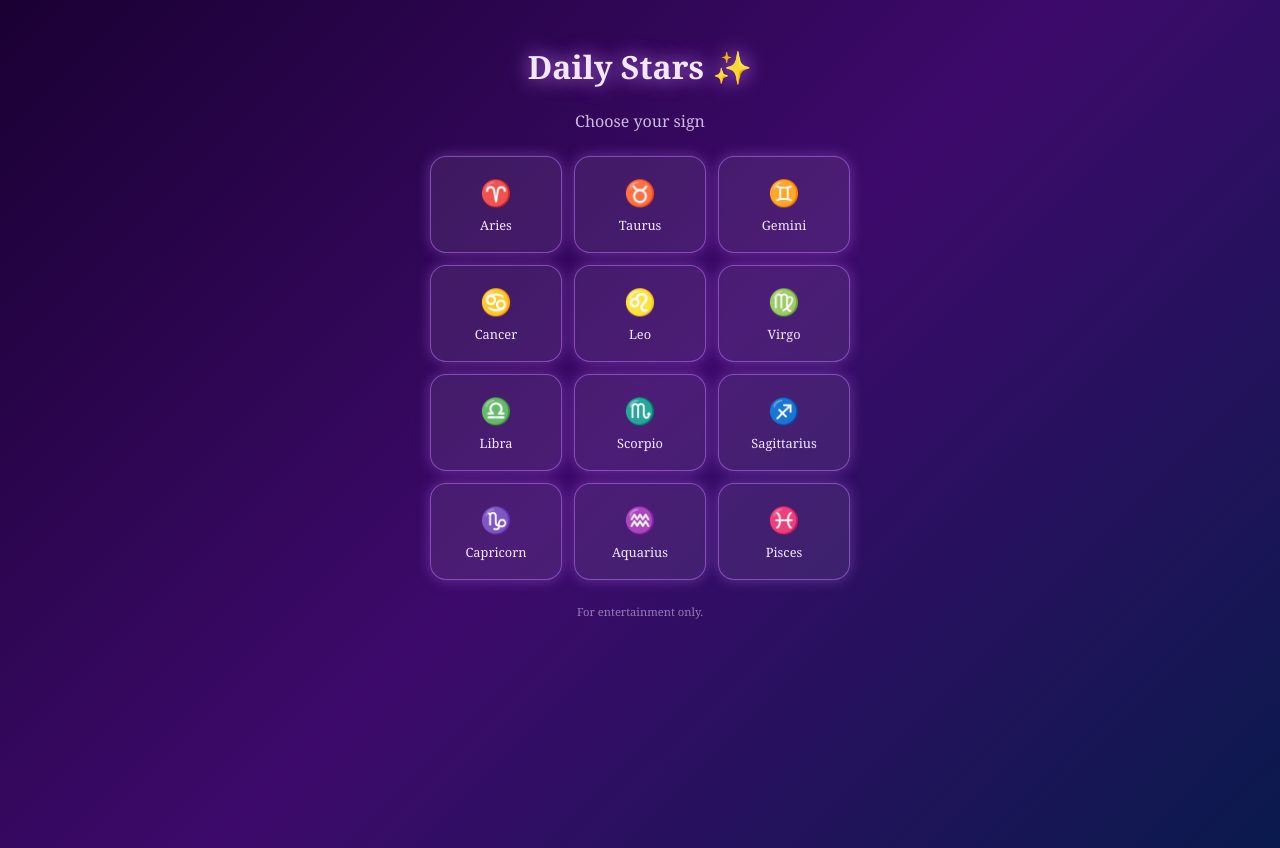
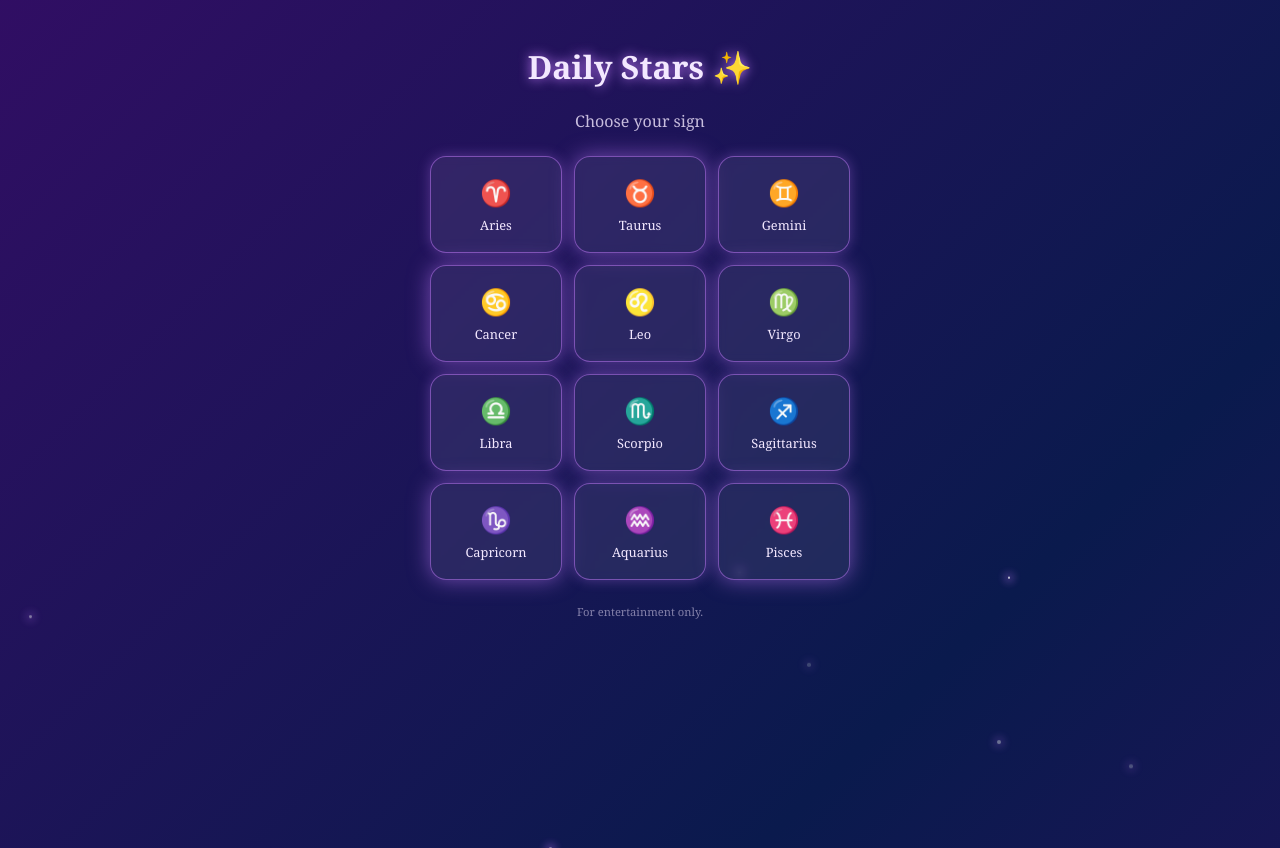
Before and after one commit to partypeg/daily-stars, a plain HTML site: page index.html in a window 1280 px wide. Drawn offline with Linux system fonts and the light colour scheme.

Commit message:
Update index.html

```diff
--- a/index.html
+++ b/index.html
@@ -7,14 +7,51 @@
   body {
     margin: 0;
     min-height: 100vh;
-    background: linear-gradient(135deg, #1a0033, #3d0a6b, #0a1a4d);
+    background: linear-gradient(135deg, #1a0033, #3d0a6b, #0a1a4d, #3d0a6b, #1a0033);
+    background-size: 400% 400%;
+    animation: drift 24s ease-in-out infinite;
     color: #f3e8ff;
     font-family: Georgia, serif;
     text-align: center;
     padding: 24px 16px;
+    overflow-x: hidden;
   }
-  h1 { text-shadow: 0 0 20px #c77dff; font-size: 2rem; }
+  @keyframes drift {
+    0%   { background-position: 0% 50%; }
+    50%  { background-position: 100% 50%; }
+    100% { background-position: 0% 50%; }
+  }
+
+  .star {
+    position: fixed;
+    border-radius: 50%;
+    background: #fff;
+    box-shadow: 0 0 10px 2px #c77dff;
+    pointer-events: none;
+    z-index: 0;
+    animation: float linear infinite, twinkle ease-in-out infinite;
+  }
+  @keyframes float {
+    from { transform: translateY(105vh); }
+    to   { transform: translateY(-10vh); }
+  }
+  @keyframes twinkle {
+    0%, 100% { opacity: 0.2; }
+    50%      { opacity: 0.9; }
+  }
+
+  h1, p, .grid, #result, .note { position: relative; z-index: 1; }
+  h1 {
+    text-shadow: 0 0 20px #c77dff;
+    font-size: 2rem;
+    animation: glow 5s ease-in-out infinite;
+  }
+  @keyframes glow {
+    0%, 100% { text-shadow: 0 0 12px #c77dff; }
+    50%      { text-shadow: 0 0 32px #e0aaff, 0 0 60px #9d4edd; }
+  }
   p { opacity: 0.8; }
+
   .grid {
     display: grid;
     grid-template-columns: repeat(3, 1fr);
@@ -30,9 +67,18 @@
     box-shadow: 0 0 14px rgba(199,125,255,0.35);
     font-size: 1.6rem;
     cursor: pointer;
+    backdrop-filter: blur(4px);
+    -webkit-backdrop-filter: blur(4px);
+    animation: breathe 6s ease-in-out infinite;
+  }
+  .card:nth-child(even) { animation-delay: 3s; }
+  @keyframes breathe {
+    0%, 100% { box-shadow: 0 0 10px rgba(199,125,255,0.25); }
+    50%      { box-shadow: 0 0 24px rgba(199,125,255,0.6); }
   }
   .card span { display: block; font-size: 0.8rem; margin-top: 6px; }
   .card:active { background: rgba(199,125,255,0.3); }
+
   #result {
     display: none;
     max-width: 420px;
@@ -42,10 +88,16 @@
     background: rgba(255,255,255,0.1);
     border: 1px solid rgba(199,125,255,0.7);
     box-shadow: 0 0 24px rgba(199,125,255,0.5);
+    backdrop-filter: blur(6px);
+    -webkit-backdrop-filter: blur(6px);
   }
   #result h2 { margin: 0 0 4px; text-shadow: 0 0 14px #c77dff; }
   #date { font-size: 0.8rem; opacity: 0.7; margin: 0 0 12px; }
   .note { font-size: 0.7rem; opacity: 0.5; margin-top: 24px; }
+
+  @media (prefers-reduced-motion: reduce) {
+    * { animation: none !important; }
+  }
 </style>
 </head>
 <body>
@@ -81,8 +133,20 @@
     "Creativity is strong today. Make something just for the joy of it."
   ];
 
+  // drifting stars
+  for (var n = 0; n < 28; n++) {
+    var s = document.createElement("div");
+    var size = 2 + Math.random() * 4;
+    s.className = "star";
+    s.style.width = size + "px";
+    s.style.height = size + "px";
+    s.style.left = Math.random() * 100 + "vw";
+    s.style.animationDuration = (18 + Math.random() * 30) + "s, " + (3 + Math.random() * 5) + "s";
+    s.style.animationDelay = (-Math.random() * 40) + "s, " + (-Math.random() * 6) + "s";
+    document.body.appendChild(s);
+  }
+
   var grid = document.getElementById("grid");
-
   signs.forEach(function (s, i) {
     var div = document.createElement("div");
     div.className = "card";
```
